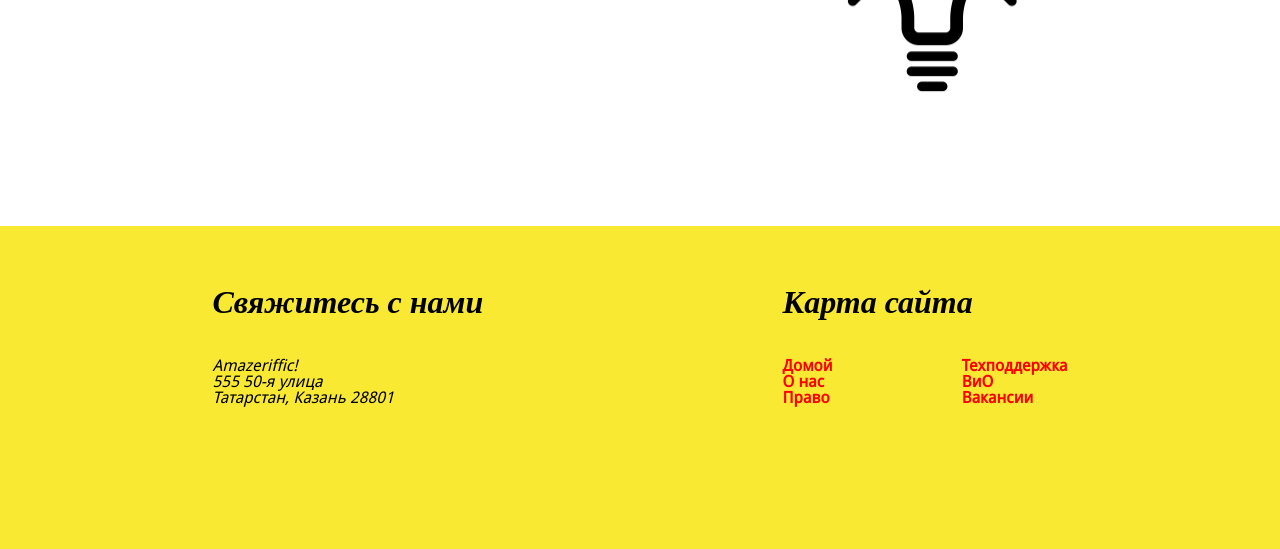
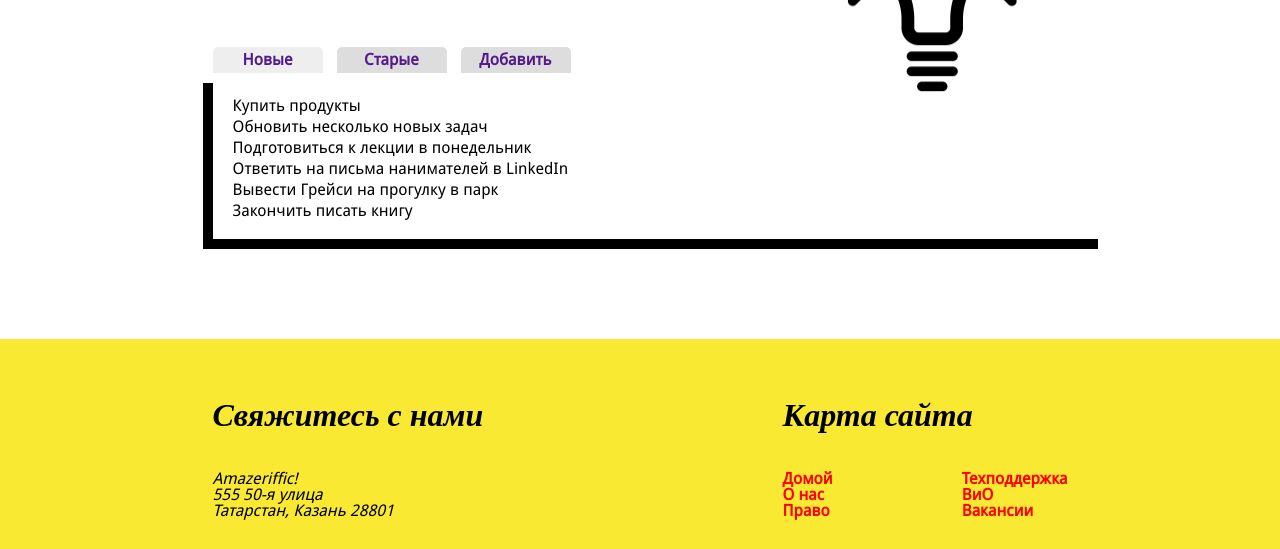
Before and after one commit to viitking/web_lab4, a plain HTML site: page index.html in a window 1280 px wide. Shown: the part 322-871 px from the top of the page. Before the commit the page ends 800 px from the top, so only its background shows below. Drawn offline with nearby package versions, Linux system fonts and the light colour scheme; a web font is replaced by a local one.

Commit message:
Added tabs and app.js

```diff
--- a/css/style.css
+++ b/css/style.css
@@ -95,6 +95,34 @@ footer .right-ul {
     background-color: white;
     background: white;
 }
+.tabs a span {
+    display: inline-block;
+    border-radius: 5px 5px 0 0;
+    width: 100px;
+    margin-right: 10px;
+    text-align: center;
+    background: #ddd;
+    padding: 5px;
+}
+.tabs a span.active {
+    background: #eee;
+}
+main .container .left-main ul {
+    padding-bottom: 50px;
+}
+main .container .content {
+    order: 9;
+    flex-grow: 1;
+    width: 100%;
+    height: 100%;
+    background: #fff;
+    padding: 20px;
+    box-shadow: -10px 10px 0px 0px black;
+}
+main .container .content li {
+    font-family: "Droid Sans";
+    padding-top: 5px;
+}
 
 @font-face {
     font-family: "Droid Sans";
--- a/index.html
+++ b/index.html
@@ -31,7 +31,22 @@
                 </ul>
             </div>
             <div class="right-main">
-                <img src="lightbulb.png" alt="Изображение лампочки" width="300" height="350">
+                <img src="images/lightbulb.png" alt="Изображение лампочки" width="300" height="350">
+            </div>
+            <div class="tabs">
+                <a href=""><span class="active">Новые</span></a>
+                <a href=""><span>Старые</span></a>
+                <a href=""><span>Добавить</span></a>
+            </div>
+            <div class="content">
+                <ul>
+                    <li>Купить продукты</li>
+                    <li>Обновить несколько новых задач</li>
+                    <li>Подготовиться к лекции в понедельник</li>
+                    <li>Ответить на письма нанимателей в LinkedIn</li>
+                    <li>Вывести Грейси на прогулку в парк</li>
+                    <li>Закончить писать книгу</li>
+                </ul>
             </div>
         </div>
     </main>
@@ -66,5 +81,7 @@
             </div>
         </div>
     </footer>
+    <script src="http://code.jquery.com/jquery-3.4.1.min.js"></script>
+    <script src="javascripts/app.js"></script>
 </body>
 </html>
--- /dev/null
+++ b/javascripts/app.js
@@ -0,0 +1,20 @@
+var main = function () {
+    "use strict";
+    $(".tabs a span").toArray().forEach(function (element) {
+        $(element).on("click", function () {
+            var $element = $(element);
+            $(".tabs a span").removeClass("active");
+            $element.addClass("active");
+            $("main .content").empty();
+            if ($element.parent().is(":nth-child(1)")) {
+                console.log("Щелчок на первой вкладке!");
+            } else if ($element.parent().is(":nth-child(2)")) {
+                console.log("Щелчок на 2 вкладке!");
+            } else if ($element.parent().is(":nth-child(3)")) {
+                console.log("Щелчок на 3 вкладке!");
+            }
+            return false;
+        });
+    });
+};
+$(document).ready(main);
```
Also changed, not shown: images/lightbulb.png (renamed from lightbulb.png).
